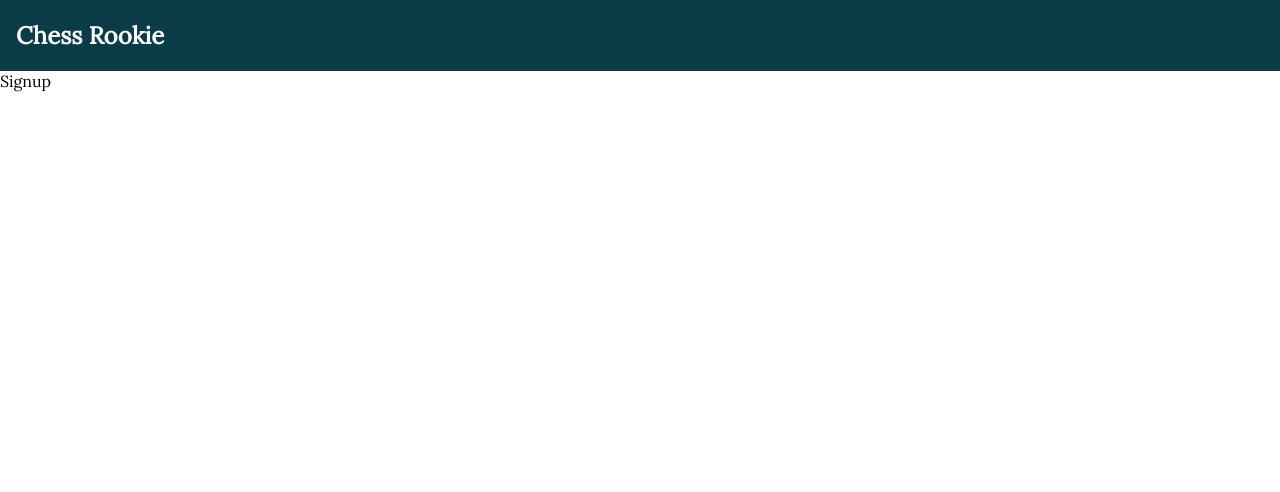
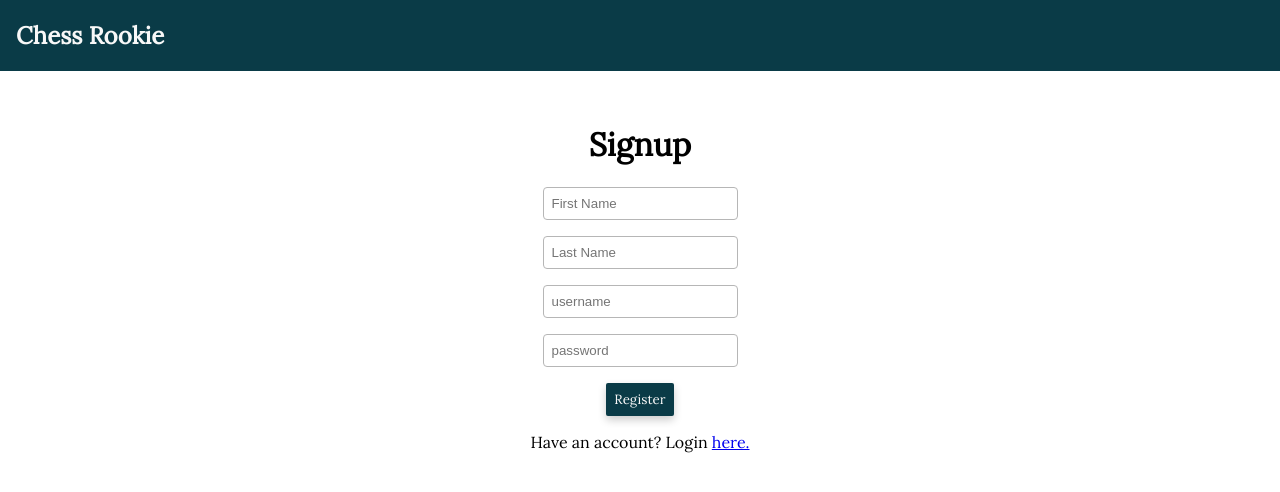
Before and after one commit to LiamMcB/chess-rookie, a React app: page /signup in a window 1280 px wide. Shown: the top 492 px of the page. Built offline with nearby package versions, Linux system fonts and the light colour scheme.

Commit message:
added and styled login and signup buttons, added inputs to sign in page

```diff
--- a/client/components/Login.tsx
+++ b/client/components/Login.tsx
@@ -7,8 +7,9 @@ export const Login: React.FC = () => {
       <h1>Login</h1>
       <input className='form-inputs' placeholder='username'></input>
       <input className='form-inputs' placeholder='password'></input>
+      <button className='login-button'>Login</button>
       <p>
-        No account? Signup <Link to='/signup'>here</Link>
+        No account? Signup <Link to='/signup'>here.</Link>
       </p>
     </div>
   )
--- a/client/components/Signup.tsx
+++ b/client/components/Signup.tsx
@@ -3,6 +3,16 @@ import { Link } from 'react-router-dom';
 
 export const Signup: React.FC = () => {
   return (
-    <div>Signup</div>
+    <div className='login-container'>
+      <h1>Signup</h1>
+      <input className='form-inputs' placeholder='First Name'></input>
+      <input className='form-inputs' placeholder='Last Name'></input>
+      <input className='form-inputs' placeholder='username'></input>
+      <input className='form-inputs' placeholder='password' type='password'></input>
+      <button className='login-button'>Register</button>
+      <p>
+        Have an account? Login <Link to='/login'>here.</Link>
+      </p>
+    </div>
   )
 }
--- a/client/styles.css
+++ b/client/styles.css
@@ -50,6 +50,12 @@ body {
   margin-bottom: 1rem;
   border-radius: 4px;
   border: 1px solid rgb(182, 182, 182);
+}
+
+.login-button {
+  text-align: center;
+  background-color:  rgb(10, 59, 71);
+  color: rgb(248, 248, 248);
 }
 
 .button-container {
```
